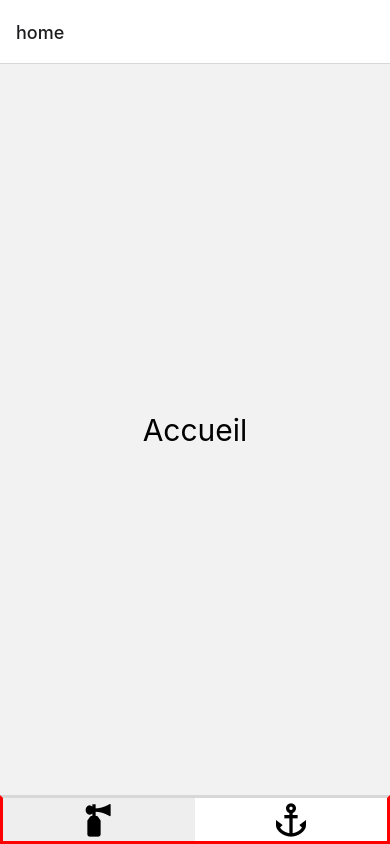
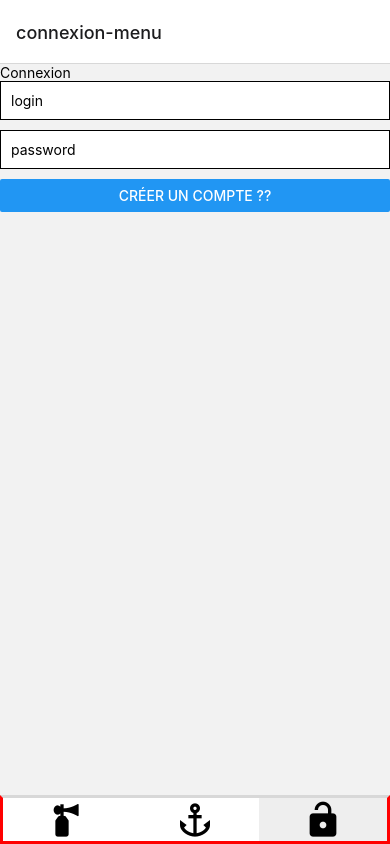
Before and after one commit to webdevproformation/react-native-d-avril-2023, a React Native app in the folder jour6-menu/: screen /connexion-menu in a window 390 px wide. Built offline with nearby package versions, Linux system fonts and the light colour scheme.

Commit message:
correction

```diff
--- a/jour6-menu/App.js
+++ b/jour6-menu/App.js
@@ -7,6 +7,7 @@ import { createBottomTabNavigator } from '@react-navigation/bottom-tabs';
 import Accueil from "./composants/Accueil"
 import ProfilNavigation from "./composants/ProfilNavigation"
 import MaterialCommunityIcons from 'react-native-vector-icons/MaterialCommunityIcons';
+import ConnexionNavigation from './composants/ConnexionNavigation';
 const Menu = createBottomTabNavigator()
 // rdv 13h40
 export default function App() {
@@ -40,6 +41,11 @@ export default function App() {
             return <MaterialCommunityIcons name="anchor" color="black" size={40} />
           }
         }}/>
+         <Menu.Screen name="connexion-menu" component={ ConnexionNavigation } options={{
+          tabBarIcon : function(){
+            return <MaterialCommunityIcons name="lock-open" color="black" size={40} />
+          }
+        }}/>
 
        </Menu.Navigator>
 
--- /dev/null
+++ b/jour6-menu/composants/Connexion.jsx
@@ -0,0 +1,25 @@
+import { StyleSheet, Text, View , TextInput , Button } from 'react-native'
+import React from 'react'
+
+const Connexion = ({navigation}) => {
+  return (
+    <View>
+      <Text>Connexion</Text>
+      <TextInput placeholder='login' style={styles.input}/>
+      <TextInput placeholder='password' style={styles.input}/>
+      <Button onPress={() => navigation.navigate("creer-compte")} title="créer un compte ??" />
+    </View>
+  )
+}
+
+export default Connexion
+
+const styles = StyleSheet.create({
+    input : {
+        borderWidth : 1,
+        padding : 10 ,
+        borderColor : "black",
+        backgroundColor : "white",
+        marginBottom : 10
+    }
+})
--- /dev/null
+++ b/jour6-menu/composants/ConnexionNavigation.jsx
@@ -0,0 +1,18 @@
+import { createNativeStackNavigator } from "@react-navigation/native-stack"
+import Connexion from "./Connexion"
+import CreerCompte from "./CreerCompte"
+
+const Stack = createNativeStackNavigator()
+
+const ConnexionNavigation = () => {
+  return (
+    <Stack.Navigator screenOptions={{
+        headerShown : false
+    }}>
+        <Stack.Screen name="connexion" component={Connexion} />
+        <Stack.Screen name="creer-compte" component={CreerCompte} />
+    </Stack.Navigator>
+  )
+}
+
+export default ConnexionNavigation
--- /dev/null
+++ b/jour6-menu/composants/CreerCompte.jsx
@@ -0,0 +1,24 @@
+import { StyleSheet, Text, View , Button , TextInput } from 'react-native'
+import React from 'react'
+
+const CreerCompte = ({navigation}) => {
+  return (
+    <View>
+      <Text>CreerCompte</Text>
+      <TextInput placeholder='password' style={styles.input}/>
+      <Button onPress={ () => navigation.goBack() } color="pink" title="annuler" />
+    </View>
+  )
+}
+
+export default CreerCompte
+
+const styles = StyleSheet.create({
+    input : {
+        borderWidth : 1,
+        padding : 10 ,
+        borderColor : "black",
+        backgroundColor : "white",
+        marginBottom : 10
+    }
+})
```
